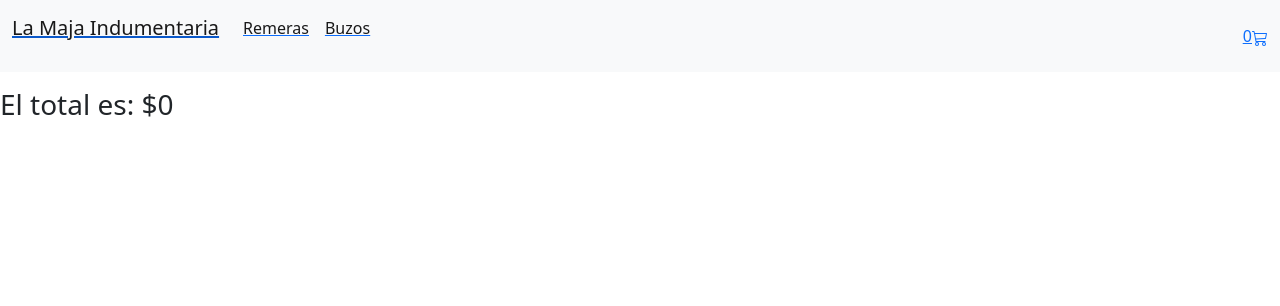
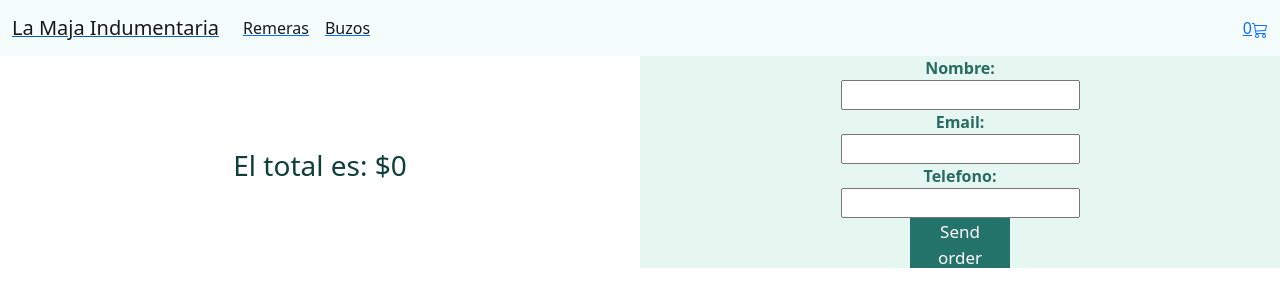
Before and after one commit to florenciadelas/React-Ojo-con-Urquiza-Delas, a React (Create React App) app: page /cart in a window 1280 px wide. Shown: the top 306 px of the page. Built offline with nearby package versions, Linux system fonts and the light colour scheme.

Commit message:
Proyecto Final

```diff
--- a/package.json
+++ b/package.json
@@ -15,6 +15,7 @@
     "react-router-dom": "^6.3.0",
     "react-scripts": "5.0.1",
     "sass": "^1.53.0",
+    "sweetalert": "^2.1.2",
     "web-vitals": "^2.1.4"
   },
   "scripts": {
--- a/src/App.css
+++ b/src/App.css
@@ -1,3 +1,4 @@
+
 .App {
   text-align: center;
 }
@@ -32,37 +33,103 @@
   color: #23a696;
 }
 
-.botones{
+.container-fluid{
+  background-color: #f5fdfc;
+}
+
+.botonesSuma{
   color: white;
   background-color:#23a696;
   width: 90px;
-  height: 40px;
- font-size: 20px;
+  height: 50px;
+ font-size: 17px;
  border:#23a696 ;
 }
 
+.botones{
+  color: white;
+  background-color:#24736a;
+  width: 100px;
+  height: 50px;
+ font-size: 17px;
+ border:#23a696 ;
+}
+
+.card{
+display:flex;
+flex-direction: row;
+font-family:Arial, Helvetica, sans-serif;
+font-size: 100%;
+align-items: center;
+color: #286b63;
+width: 350px;
+margin: auto;
+}
+
 .cards{
-display: inline-block;
-align-items:center;
-justify-content: space-around;
-font-family: 'Courier New', Courier, monospace;
+  display:flex;
+  flex-direction: row;
+}
+
+.img{
+  width: 100%;
+  height: 100%;
 }
 
 .detalleItems{
   display: flex;
   flex-direction: row;
   justify-content:space-evenly;
-  font-family: 'Courier New', Courier, monospace;
+  font-family:Arial, Helvetica, sans-serif;
+  font-size: 100%;
+  color: #286b63;
+  margin: 10px;
+}
 
+label{
+  color: #286b63;
+  font-weight:700;
 }
 
 .descripcionItems{
-  background-color: rgb(218, 215, 215);
+  background-color: rgb(229, 247, 240);
   width: 45%;
   display: flex;
   flex-direction: column;
   justify-content:space-around;
   align-items: center;
+}
+
+.infoCart{
+  display:flex;
+  flex-direction: row;
+}
+
+.formulario{
+  background-color:rgb(229, 247, 240);
+  width: 50%;
+  display: flex;
+flex-direction: column;
+align-items: center;
+}
+
+.ticket{
+  width: 50%;
+  display: flex;
+flex-direction: column;
+align-items: center;
+justify-content: center;
+font-size:100%;
+}
+
+.infoTicket{
+  display: flex;
+  flex-direction: row;
+  margin-top: 10px;
+}
+
+.colorPrecio{
+  color: #0e3f3a;
 }
 
 @keyframes App-logo-spin {
--- a/src/App.js
+++ b/src/App.js
@@ -5,6 +5,7 @@ import ItemDetailContainter from './components/ItemDetailContainer/ItemDetailCon
 import {BrowserRouter, Routes, Route} from "react-router-dom"
 import Cart from './components/Cart/Cart';
 import CartProvider from './Contexts/CartContext';
+
 
 function App() {
   return ( <>
@@ -17,6 +18,7 @@ function App() {
     <Route path='/item/:id' element={<ItemDetailContainter />}/>
     <Route path="*" element={"Ups! Parece que algo salio mal"} />
     <Route path="/cart" element={<Cart/>}/>
+
     </Routes>
     </BrowserRouter>
     </CartProvider>
--- a/src/components/Card/Card.jsx
+++ b/src/components/Card/Card.jsx
@@ -1,17 +1,17 @@
 import {Link} from "react-router-dom"
 
+
 const Card = ({ url, name, price, id}) => {
-  return (
-<div className="cards">
-    <div className="card" style={{ width: "18rem" }}>
-      <img src={url} alt="Card image cap"></img>
+  return  (
+    <div className="card">
+      <img className="img" src={url} alt="Card image cap"></img>
       <div >
         <h5>{name}</h5>
-        <p>{price}</p>
-        <Link to={`/item/${id}`}><button>Ver mas detalle</button> </Link>
+        <p> ${price}</p>
+        <Link to={`/item/${id}`}><button className="botones">Ver mas detalle</button> </Link>
       </div>
     </div>
-    </div>
+
   );
 };
 
--- a/src/components/Cart/Cart.jsx
+++ b/src/components/Cart/Cart.jsx
@@ -1,9 +1,19 @@
-import React, { Children, useContext, useEffect, useState } from "react";
+import React, { useContext, useEffect, useState } from "react";
 import { CartContext } from "../../Contexts/CartContext";
 
 const Cart = () => {
   const [totalPrice, setTotalPrice] = useState(0);
-  const { itemsCarrito, removeItem } = useContext(CartContext);
+  const { itemsCarrito, removeItem, sendOrder } = useContext(CartContext);
+
+  const handleSubmit = (e) => {
+    e.preventDefault();
+    const inputs = document.getElementsByTagName("input");
+    console.log(inputs[0]);
+    const data = Array.from(inputs).map((input, index) => input.value);
+    sendOrder(totalPrice, { name: data[0], mail: data[1], phone: data[2] });
+  };
+
+
   useEffect(() => {
     let total = 0;
     let cantidad = 0;
@@ -15,18 +25,48 @@ const Cart = () => {
   }, [itemsCarrito]);
   return (
     <>
+    <div className="infoCart">
+    <div className="ticket">
       <ul>
         {itemsCarrito.map((elem) => (
           <div key={elem.item.id}>
+            <div className="infoTicket">
+            <label for="producto">Producto: </label>
             <li>{elem.item.name}</li>
+            </div>
+            <div className="infoTicket">
+            <label for="precio">Precio: </label>
             <li>{elem.item.price}</li>
+            </div>
+            <div className="infoTicket">
+            <label for="cantidad">Cantidad: </label>
             <li>{elem.quantity}</li>
+            </div>
+            <div className="infoTicket">
+            <label for="valor">Valor total: </label>
             <li>{elem.item.price * elem.quantity}</li>
-            <button onClick={() => removeItem(elem.item.id)}> Eliminar </button>
+            </div>
+            <button className="botones" onClick={() => removeItem(elem.item.id)}> Eliminar </button>
           </div>
         ))}
       </ul>
-      <h3>{`El total es: $${totalPrice}`}</h3>
+      <h3 className="colorPrecio">{`El total es: $${totalPrice}`}</h3>
+      </div>
+      <form onSubmit={handleSubmit} className="formulario">
+      <label for="nombre">Nombre: </label>
+        <input type="text" />
+        <label for="email">Email: </label>
+        <input type="email" />
+        <label for="number">Telefono: </label>
+        <input type="tel" />
+        <button
+          type="submit"
+          className="botones"
+        >
+          Send order
+        </button>
+      </form>
+      </div>
     </>
   );
 };
--- a/src/components/ItemCount/ItemCount.jsx
+++ b/src/components/ItemCount/ItemCount.jsx
@@ -16,9 +16,9 @@ const ItemCount =({stock= 10, onAdd, initial=0}) => {
         return (
             <div>
                 <h4>{contador}</h4>
-            <button onClick={()=> controlOperacion("+")} className="botones">+</button>
-            <button onClick={()=> controlOperacion("-")} className="botones">-</button>
-            <button onClick={()=> onAdd(contador)} disabled={contador === "" || contador === 0} >Comprar</button>
+            <button onClick={()=> controlOperacion("+")} className="botonesSuma">+</button>
+            <button onClick={()=> controlOperacion("-")} className="botonesSuma">-</button>
+            <button onClick={()=> onAdd(contador)} className="botones" disabled={contador === "" || contador === 0} >Comprar</button>
             </div>
          );
         }
--- a/src/components/ItemDetailContainer/ItemDetail.jsx
+++ b/src/components/ItemDetail/ItemDetail.jsx
@@ -16,15 +16,14 @@ const ItemDetail = ({items}) => {
   return (
 <div>
     <div className="detalleItems">
-
       <img src={items.url} alt="Card image cap"></img>
       <div className="descripcionItems" >
-        <h1>{items.name}</h1>
-        <h5>Categoria: {items.categoria}</h5>
-        <h6>Genero: {items.genero}</h6>
+        <h2>{items.name}</h2>
+        <h4>Categoria: {items.categoria}</h4>
+        <h4>Genero: {items.genero}</h4>
         <h1> $ {items.price}</h1>
         <a >
-          {(compro == 0 ? <ItemCount key={items.id} stock={items.stock} initial={0} onAdd={onAdd} /> : <Link to="/cart"><button>Ir al carrito</button> </Link>)}
+          {(compro == 0 ? <ItemCount key={items.id} stock={items.stock} initial={0} onAdd={onAdd} /> : <Link to="/cart"><button className="botones">Ir al carrito</button> </Link>)}
 
         </a>
       </div>
--- a/src/components/ItemDetailContainer/ItemDetailContainer.jsx
+++ b/src/components/ItemDetailContainer/ItemDetailContainer.jsx
@@ -1,5 +1,5 @@
 import React, { useEffect, useState } from "react";
-import ItemDetail from "./ItemDetail";
+import ItemDetail from "../ItemDetail/ItemDetail";
 import Spinner from "../Spinner/Spinner";
 import details from "../../Details/details"
 import { useParams } from "react-router-dom";
--- a/src/components/ItemList/ItemList.jsx
+++ b/src/components/ItemList/ItemList.jsx
@@ -3,7 +3,7 @@ import Card from "../Card/Card";
 
 function ItemList(props) {
   return (
-    <div>
+    <div className="cards">
       {props.items.map((item) => {
         return (
           <Card
--- a/src/components/Nabvar/Navbar.jsx
+++ b/src/components/Nabvar/Navbar.jsx
@@ -3,27 +3,25 @@ import Cartwidget from "../CartWidget/CartWidget"
 
 const Navbar = (props) => {
   return <Link to="/">
-   <nav className="navbar navbar-expand-lg navbar-light bg-light">
-  <div className="container-fluid">
-    <p className="navbar-brand" target={"_blank"} href="https://www.instagram.com/lamajadesnudaflamenca/">La Maja Indumentaria</p>
-    <button className="navbar-toggler" type="button" data-bs-togglgit se="collapse" data-bs-target="#navbarSupportedContent" aria-controls="navbarSupportedContent" aria-expanded="false" aria-label="Toggle navigation">
-      <span className="navbar-toggler-icon"></span>
-    </button>
-    <div className="collapse navbar-collapse" id="navbarSupportedContent">
+   <nav className="navbar-expand-lg navbar-light bg-light">
+  <div className="container-fluid navbar">
+    <div className="majaIndumentaria">
+    <Link to={"/"} className="navbar-brand" >La Maja Indumentaria</Link>
+    </div>
       <ul className="navbar-nav me-auto mb-2 mb-lg-0">
       <Link to={"categoria/remeras"}>
         <li className="nav-item">
-          <p className="nav-link active" aria-current="page" target={"_blank"}>Remeras</p>
+          <a className="nav-link active" aria-current="page" >Remeras</a>
         </li>
         </Link>
         <Link to={"categoria/buzos"}>
         <li className="nav-item">
-          <p className="nav-link active" aria-current="page" target={"_blank"}>Buzos</p>
+          <a className="nav-link active" aria-current="page" >Buzos</a>
         </li>
         </Link>
       </ul>
       <Cartwidget/>
-    </div>
+
   </div>
 </nav>
 </Link>
```
Also changed, not shown: src/Contexts/CartContext.jsx (+65 -2 lines), src/components/ItemListContainer/ItemListContainer.jsx (+0 -24 lines), 2 other files (tests, documents, lock files or other folders).
